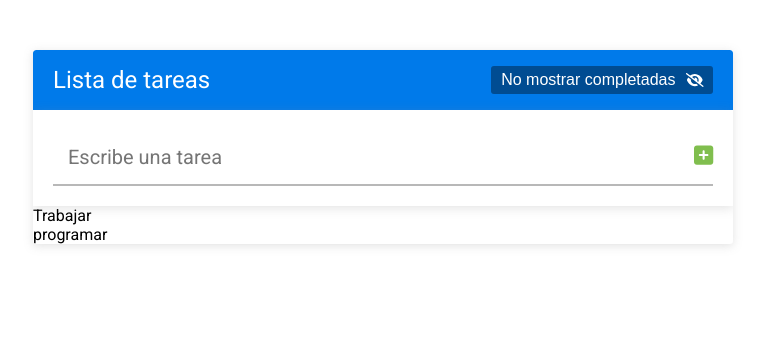
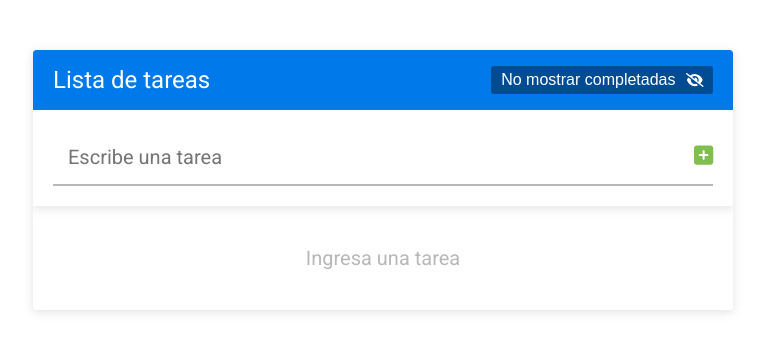
Before and after one commit to jpgonzales27/app-lista-tareas, a React (Create React App) app: page / in a window 1280 px wide. Shown: the top 352 px of the page, without its empty margins (257-1022 px from the left). Built offline with nearby package versions, Linux system fonts and the light colour scheme.

Commit message:
agregando css para lista tareas

```diff
--- a/src/App.js
+++ b/src/App.js
@@ -6,16 +6,16 @@ import ListaTareas from "./componentes/ListaTareas";
 
 const App = () => {
   const [tareas, setTareas] = useState([
-    {
-      id: 1,
-      texto: "Trabajar",
-      completada: false,
-    },
-    {
-      id: 2,
-      texto: "programar",
-      completada: false,
-    },
+    // {
+    //   id: 1,
+    //   texto: "Trabajar",
+    //   completada: false,
+    // },
+    // {
+    //   id: 2,
+    //   texto: "programar",
+    //   completada: false,
+    // },
   ]);
 
   console.log(tareas);
--- a/src/componentes/ListaTareas.jsx
+++ b/src/componentes/ListaTareas.jsx
@@ -2,11 +2,15 @@ import React from "react";
 
 const ListaTareas = ({ tareas }) => {
   return (
-    <ul>
-      {tareas.map((tarea) => (
-        <li key={tarea.id}>{tarea.texto}</li>
-      ))}
-    </ul>
+    <>
+      <ul className="lista-tareas">
+        {tareas.length > 0 ? (
+          tareas.map((tarea) => <li key={tarea.id}>{tarea.texto}</li>)
+        ) : (
+          <div className="lista-tareas__mensaje">Ingresa una tarea</div>
+        )}
+      </ul>
+    </>
   );
 };
 
```
